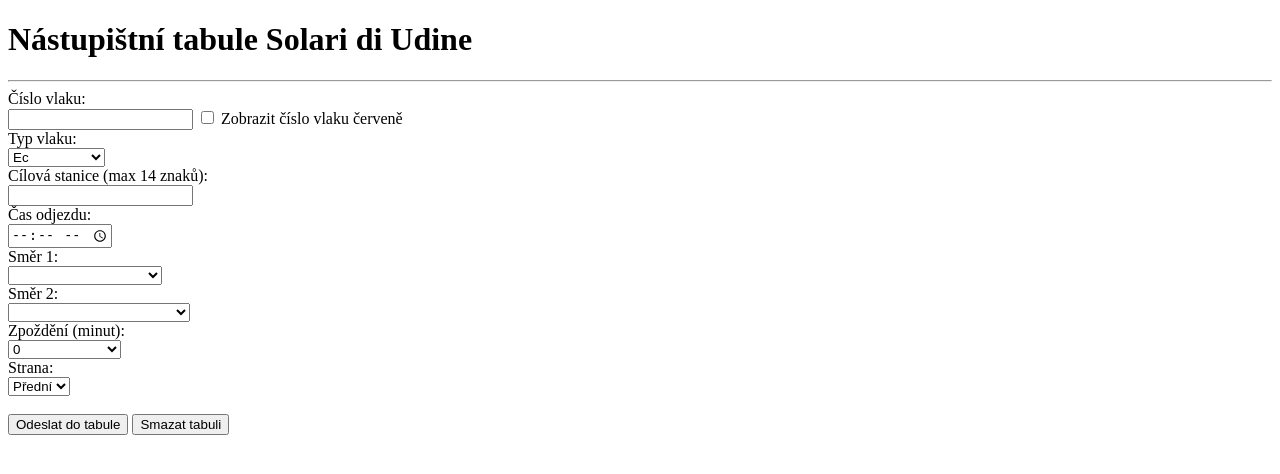
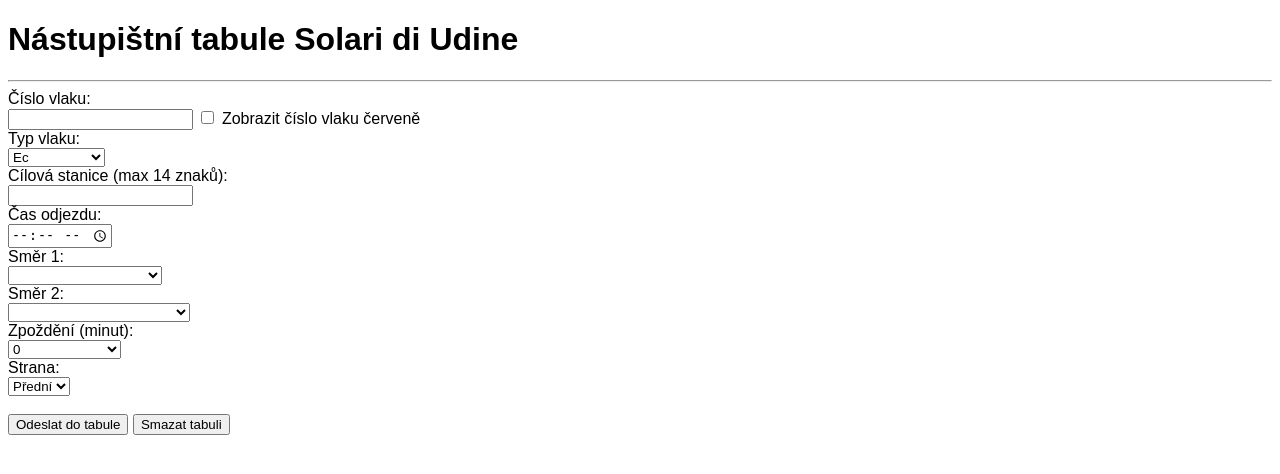
Before and after one commit to kmzbrnoI/solari-control, a PHP site: page / in a window 1280 px wide. Shown: the top 474 px of the page. Run offline with PHP 8.4, Linux system fonts and the light colour scheme.

Commit message:
Web: use sans-serif font.

```diff
--- a/web/index.php
+++ b/web/index.php
@@ -3,6 +3,7 @@
 <head>
   <meta charset="utf-8">
   <meta name="robots" content="noindex,nofollow">
+  <link rel="stylesheet" href="style.css">
   <title>Nástupištní tabule Solari di Udine</title>
 </head>
 
--- /dev/null
+++ b/web/style.css
@@ -0,0 +1,3 @@
+body {
+  font-family: sans-serif;
+}
```
